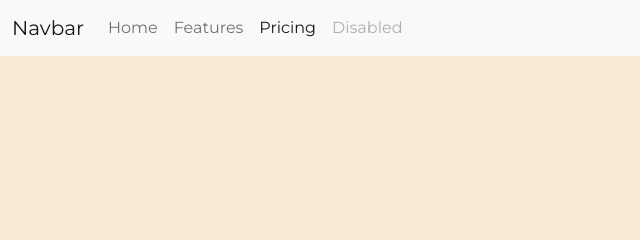
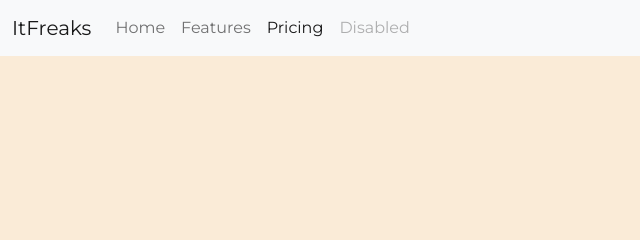
Before and after one commit to MaciejBandyszewski89/Learning.Simple-example, a plain HTML site: page index.html in a window 1280 px wide. Shown: the top 240 px of the page, 0-640 px from the left. Drawn offline with nearby package versions, Linux system fonts and the light colour scheme.

Commit message:
adding Navigation Bar

```diff
--- a/index.html
+++ b/index.html
@@ -17,7 +17,7 @@
 <body data-bs-spy="scroll" data-bs-target="#navbar-example">
 <nav class="navbar navbar-expand-lg navbar-light bg-light position-sticky top-0">
     <div class="container-fluid">
-        <a class="navbar-brand" href="#">Navbar</a>
+        <a class="navbar-brand" href="#">ItFreaks</a>
         <button class="navbar-toggler" type="button" data-bs-toggle="collapse" data-bs-target="#navbarNavAltMarkup" aria-controls="navbarNavAltMarkup" aria-expanded="false" aria-label="Toggle navigation">
             <span class="navbar-toggler-icon"></span>
         </button>
```
